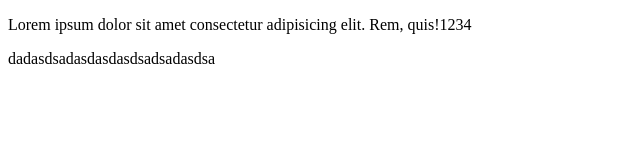
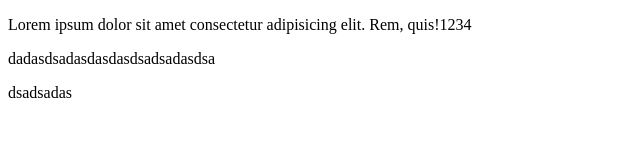
Before and after one commit to witchagorn/demo_git, a plain HTML site: page index.html in a window 1280 px wide. Shown: the full height of the page, 0-640 px from the left. Drawn offline with Linux system fonts and the light colour scheme.

Commit message:
First version

```diff
--- a/index.html
+++ b/index.html
@@ -8,5 +8,6 @@
 <body>
     <p>Lorem ipsum dolor sit amet consectetur adipisicing elit. Rem, quis!1234</p>
     <p>dadasdsadasdasdasdsadsadasdsa</p>
+    <p>dsadsadas</p>
 </body>
 </html>
```
